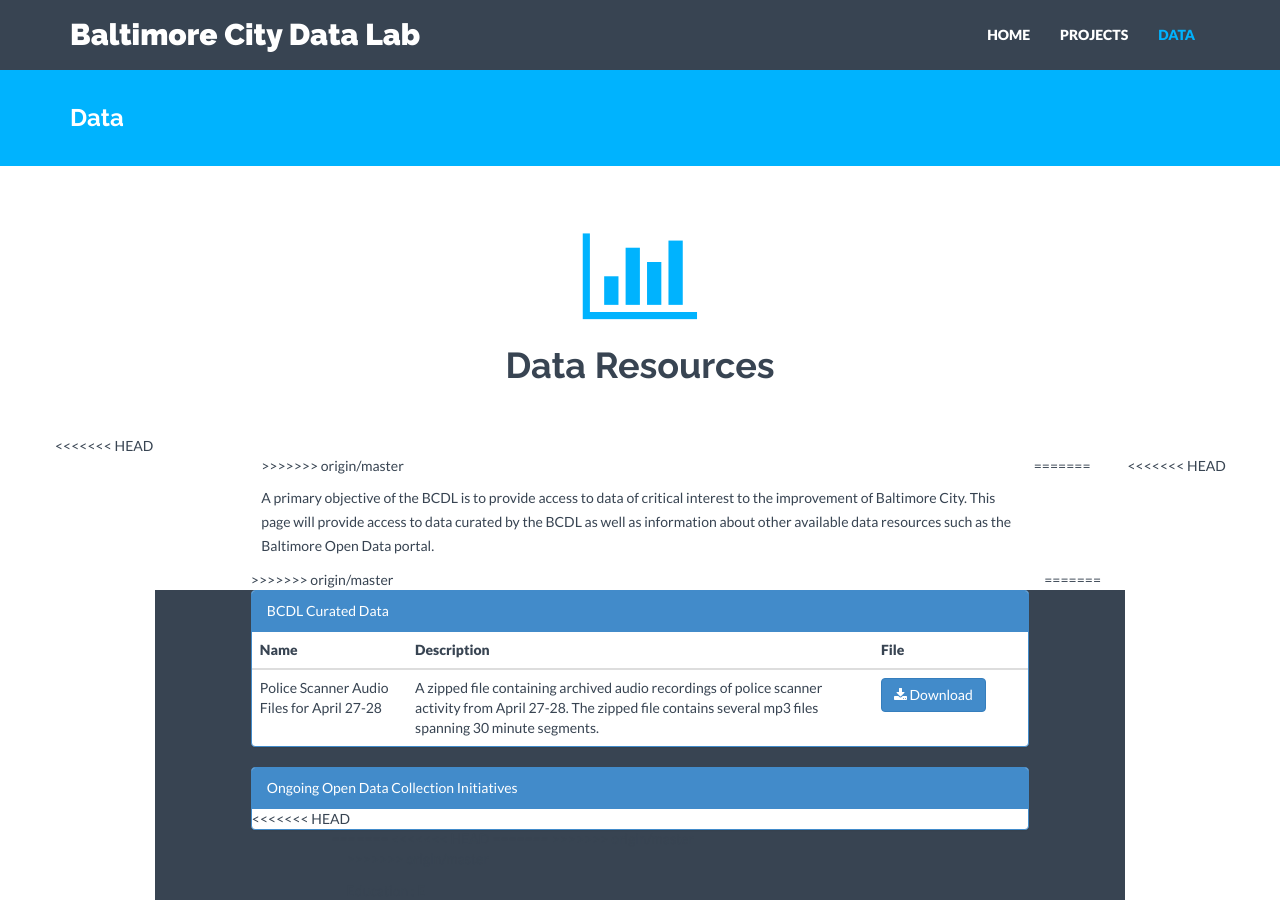
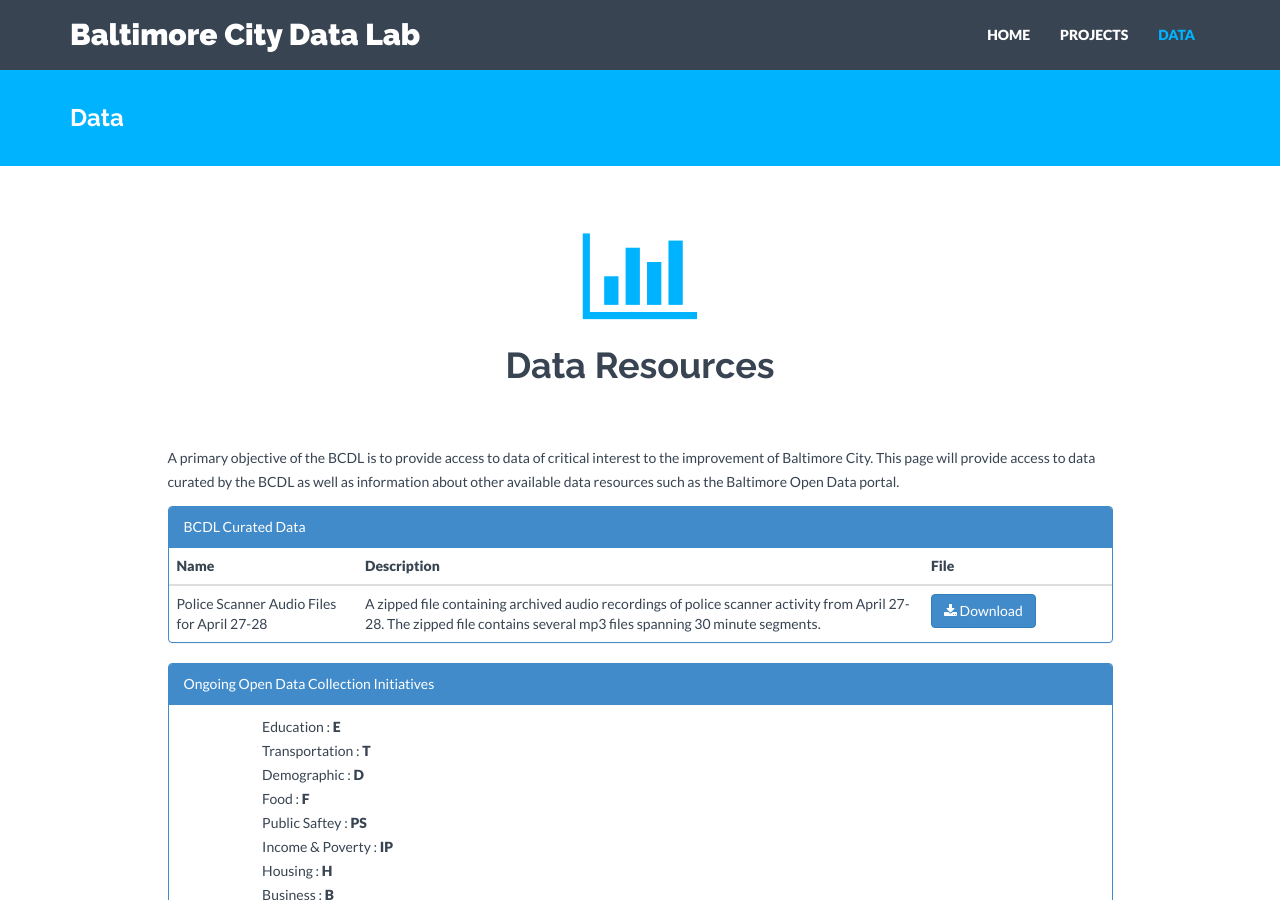
Before and after one commit to pallyjoel/BaltimoreCityDataLab.github.io, a Jekyll site: the page built from data.html, in a window 1280 px wide and 900 px high. Built offline with Jekyll 4.4.1, drawn with Linux system fonts in a browser that asks for light colours; nearby versions of some CDN libraries.

Commit message:
Fixed Data Page
Fixed errors from unsuccessful merge  on data page

```diff
--- a/data.html
+++ b/data.html
@@ -16,20 +16,12 @@ permalink: /data/
 </div><! --/service -->
 <div class="container mtb">
     <div class="row">
-<<<<<<< HEAD
         <div class="col-lg-10 col-lg-offset-1 ">
-=======
-        <div class="col-lg-10 col-lg-offset-1">
->>>>>>> origin/master
             <p>A primary objective of the BCDL is to provide access to data of critical interest to the improvement of Baltimore City.  This page will provide access to data curated by the BCDL as well as information about other available data resources such as the Baltimore Open Data portal.</p>
         </div>
     </div><! --/row -->
     <div class="row">
-<<<<<<< HEAD
         <div class="col-lg-10 col-lg-offset-1 ">
-=======
-        <div class="col-lg-10 col-lg-offset-1">
->>>>>>> origin/master
             <div class="panel panel-primary">
             <div class="panel-heading">BCDL Curated Data</div>
 
@@ -53,11 +45,7 @@ permalink: /data/
             </div>
         <div class="panel panel-primary">
         <div class="panel-heading">Ongoing Open Data Collection Initiatives </div>
-<<<<<<< HEAD
                 <div class="col-lg-10 col-lg-offset-1 ">
-=======
-                <div class="col-lg-12 col-lg">
->>>>>>> origin/master
             <p>Education : <strong>E</strong> <br>  Transportation : <strong>T</strong>  <br> Demographic : <strong>D</strong> <br> Food : <strong>F</strong> <br>  Public Saftey : <strong>PS</strong>  <br> Income & Poverty : <strong>IP</strong> <br>  Housing : <strong> H </strong> <br> Business : <strong>B</strong></p>
         </div>
              <table class="table">
@@ -142,11 +130,7 @@ permalink: /data/
                             <td>H</td>
                             <td>B</td>
                         </tr>
-<<<<<<< HEAD
 
-=======
-
->>>>>>> origin/master
                     </tbody>
                 </table>
         </div>
```
